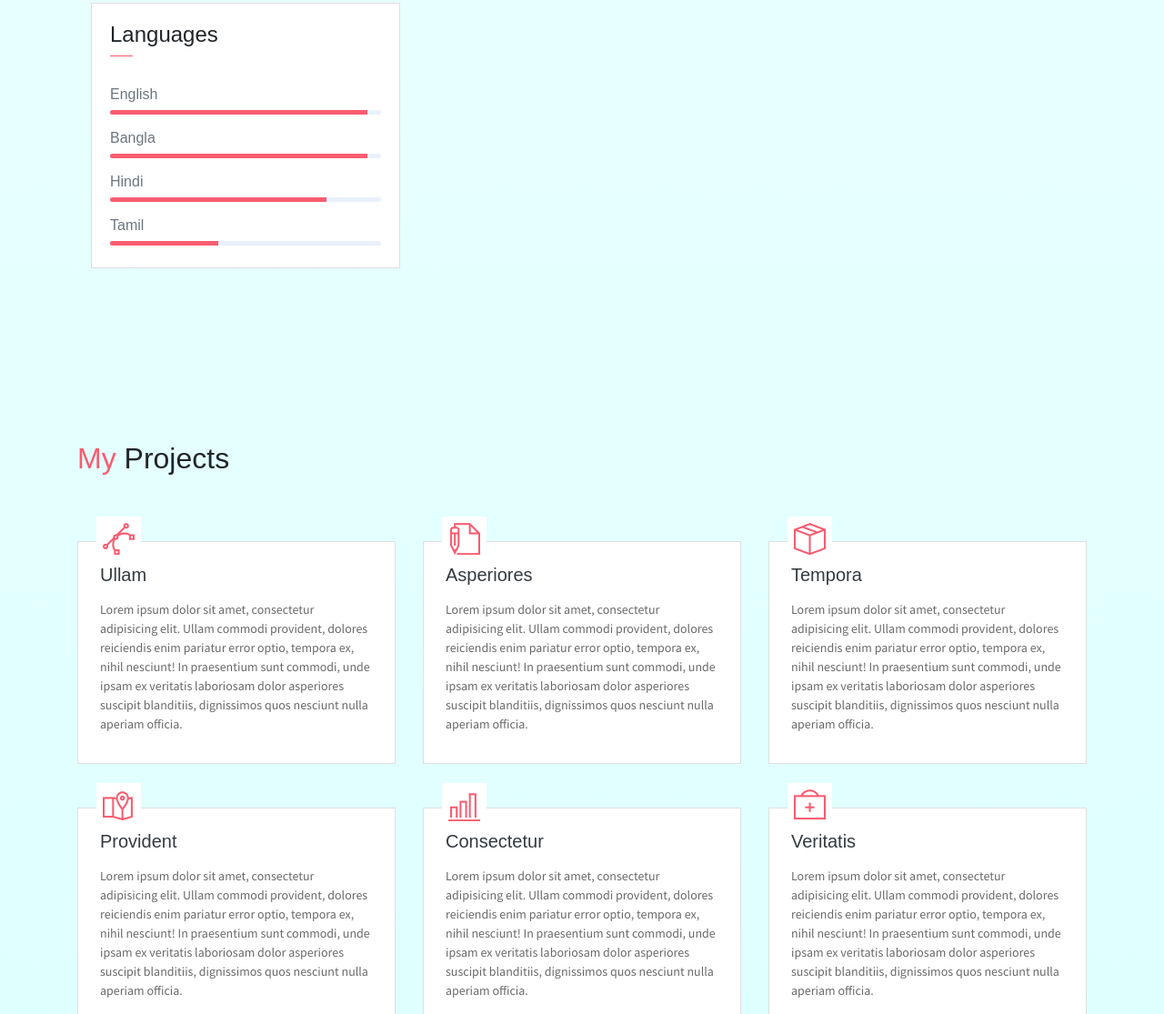
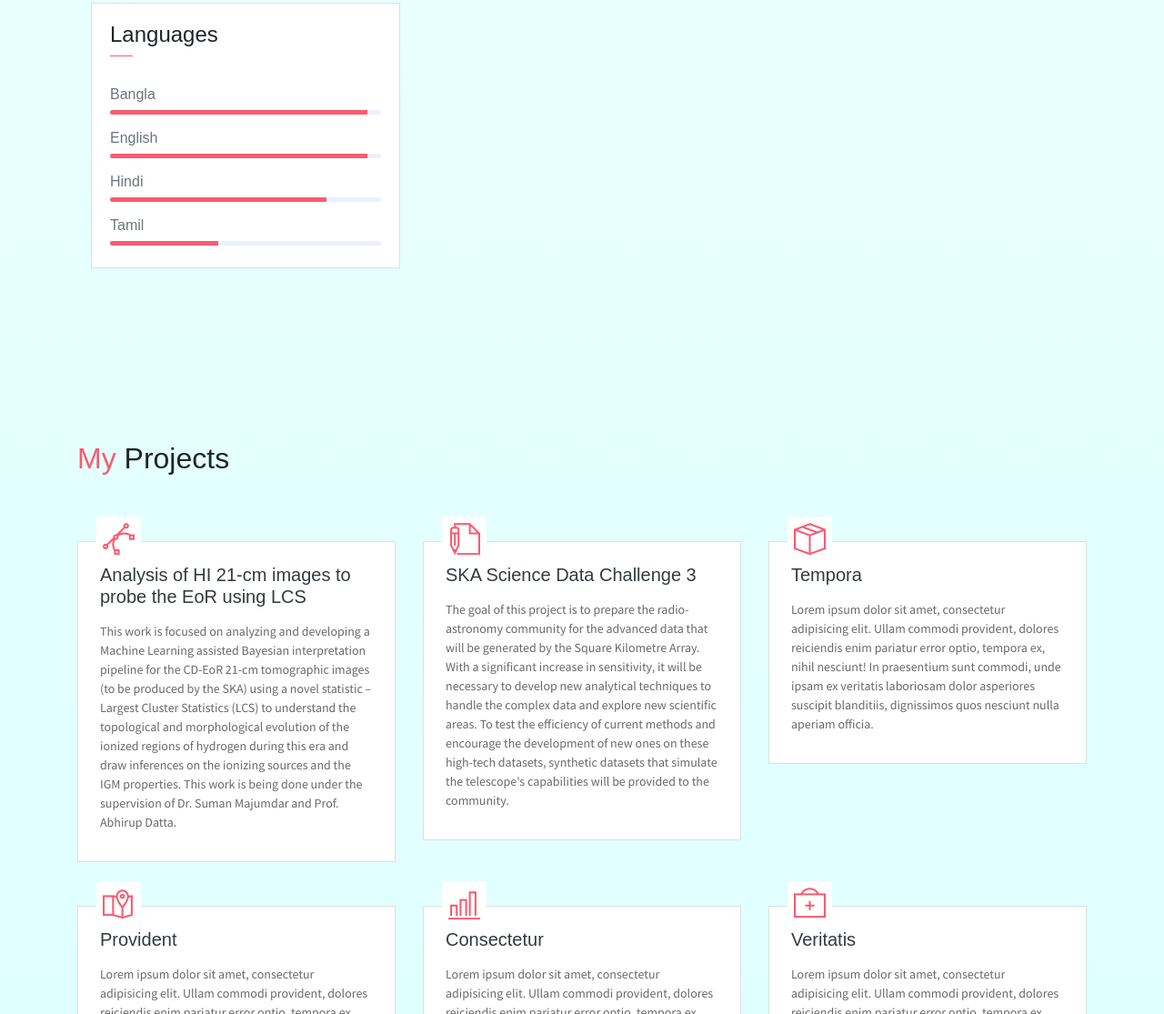
Before and after one commit to sassboi/sassboi, a website: page index.html in a window 1280 px wide. Shown: the part 2779-3894 px from the top of the page at 91% size. Drawn offline with Linux system fonts and the light colour scheme.

Commit message:
Update index.html

```diff
--- a/index.html
+++ b/index.html
@@ -245,11 +245,11 @@ the telescope will be made available to the community.
                             </div>
                         </div>
                         <div class="card-body pb-2">
-                           <h6>English</h6>
+                           <h6>Bangla</h6>
                             <div class="progress mb-3">
                                 <div class="progress-bar bg-danger" role="progressbar" style="width: 95%" aria-valuenow="25" aria-valuemin="0" aria-valuemax="100"></div>
                             </div>
-                            <h6>Bangla</h6>
+                            <h6>English</h6>
                             <div class="progress mb-3">
                                 <div class="progress-bar bg-danger" role="progressbar" style="width: 95%" aria-valuenow="25" aria-valuemin="0" aria-valuemax="100"></div>
                             </div>
@@ -279,8 +279,8 @@ the telescope will be made available to the community.
                             <i class="ti-vector text-danger" aria-hidden="true"></i>
                         </div>
                         <div class="card-body px-4 py-3">
-                            <h5 class="mb-3 card-title text-dark">Ullam</h5>
-                            <P class="subtitle">Lorem ipsum dolor sit amet, consectetur adipisicing elit. Ullam commodi provident, dolores reiciendis enim pariatur error optio, tempora ex, nihil nesciunt! In praesentium sunt commodi, unde ipsam ex veritatis laboriosam dolor asperiores suscipit blanditiis, dignissimos quos nesciunt nulla aperiam officia.</P>
+                            <h5 class="mb-3 card-title text-dark">Analysis of HI 21-cm images to probe the EoR using LCS</h5>
+                            <P class="subtitle">This work is focused on analyzing and developing a Machine Learning assisted Bayesian interpretation pipeline for the CD-EoR 21-cm tomographic images (to be produced by the SKA) using a novel statistic – Largest Cluster Statistics (LCS) to understand the topological and morphological evolution of the ionized regions of hydrogen during this era and draw inferences on the ionizing sources and the IGM properties. This work is being done under the supervision of Dr. Suman Majumdar and Prof. Abhirup Datta.</P>
                         </div>
                     </div>
                 </div>
@@ -290,8 +290,8 @@ the telescope will be made available to the community.
                             <i class="ti-write text-danger" aria-hidden="true"></i>
                         </div>
                         <div class="card-body px-4 py-3">
-                            <h5 class="mb-3 card-title text-dark">Asperiores</h5>
-                            <P class="subtitle">Lorem ipsum dolor sit amet, consectetur adipisicing elit. Ullam commodi provident, dolores reiciendis enim pariatur error optio, tempora ex, nihil nesciunt! In praesentium sunt commodi, unde ipsam ex veritatis laboriosam dolor asperiores suscipit blanditiis, dignissimos quos nesciunt nulla aperiam officia.</P>
+                            <h5 class="mb-3 card-title text-dark">SKA Science Data Challenge 3</h5>
+                            <P class="subtitle">The goal of this project is to prepare the radio-astronomy community for the advanced data that will be generated by the Square Kilometre Array. With a significant increase in sensitivity, it will be necessary to develop new analytical techniques to handle the complex data and explore new scientific areas. To test the efficiency of current methods and encourage the development of new ones on these high-tech datasets, synthetic datasets that simulate the telescope's capabilities will be provided to the community.</P>
                         </div>
                     </div>
                 </div>
```
